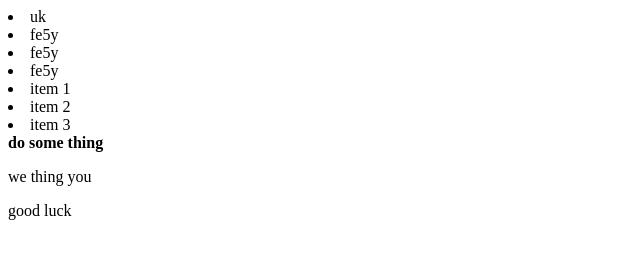
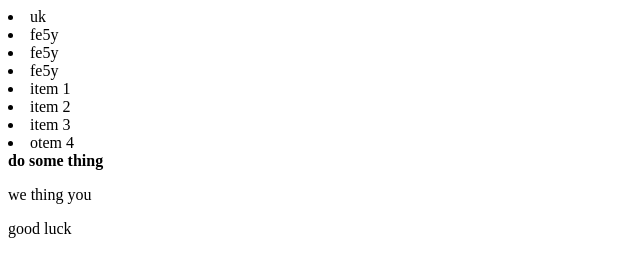
Before and after one commit to mohamdrezarh/git-progect, a plain HTML site: page index.html in a window 1280 px wide. Shown: the whole page, without its empty margins (0-640 px from the left). Drawn offline with Linux system fonts and the light colour scheme.

Commit message:
new header

```diff
--- a/index.html
+++ b/index.html
@@ -16,6 +16,7 @@
       <li>item 1</li>
       <li>item 2</li>
       <li>item 3</li>
+      <li> otem 4 </li>
       <b>do some thing</b>
     </header>
     <main class="mainn">
@@ -23,6 +24,7 @@
     </main>
     <footer>
       good luck
+
     </footer>
   </body>
 </html>
```
